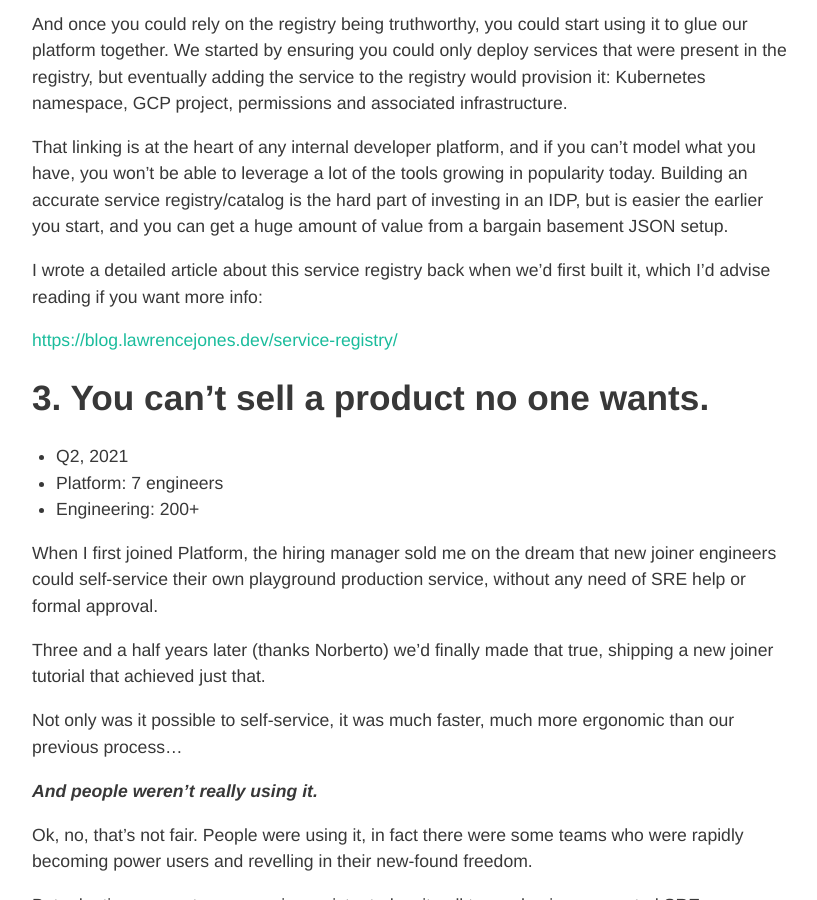
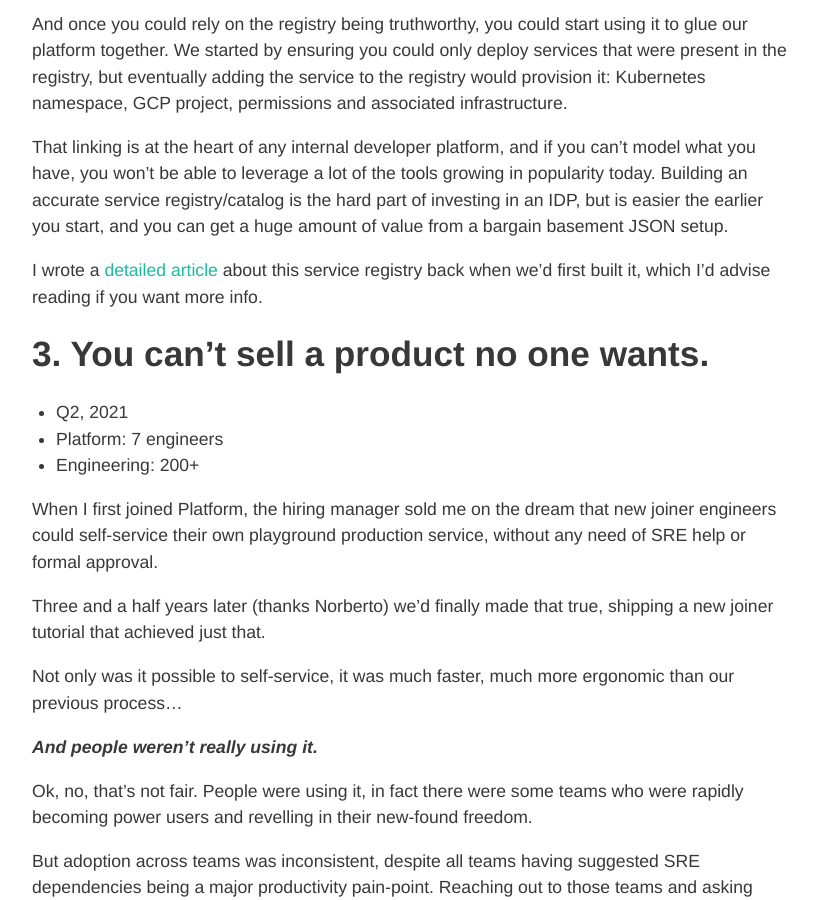
Before and after one commit to samstarling/blog.lawrencejones.dev, a Jekyll site: the page built from _posts/2022-06-11-growing-into-platform-engineering.md, in a window 1280 px wide and 900 px high, scrolled down 4104 px. Shown: the whole window, without its empty margins (228-1045 px from the left). Built offline with Jekyll 4.4.1, drawn with Linux system fonts in a browser that asks for light colours; nearby versions of some CDN libraries; some web fonts are replaced; comment, search, counter and statistics services are not loaded; part of the change alters nothing that is shown; some of the changed text lies outside the part shown.

Commit message:
Link and hn url

```diff
--- a/_posts/2022-06-11-growing-into-platform-engineering.md
+++ b/_posts/2022-06-11-growing-into-platform-engineering.md
@@ -3,7 +3,7 @@ layout: post
 title:  "Growing into Platform Engineering"
 date:   "2022-06-11 12:00:00 +0000"
 image:  /assets/images/growing-platform-engineering.jpg
-hackernews: TODO
+hackernews: https://news.ycombinator.com/item?id=31704121
 tags:
   - engineering
 excerpt: |
@@ -201,10 +201,8 @@ you can get a huge amount of value from a bargain basement JSON setup.
 
 [service-registry]: https://blog.lawrencejones.dev/service-registry/
 
-I wrote a detailed article about this service registry back when we'd first
-built it, which I'd advise reading if you want more info:
-
-[https://blog.lawrencejones.dev/service-registry/][service-registry]
+I wrote a [detailed article][service-registry] about this service registry back
+when we'd first built it, which I'd advise reading if you want more info.
 
 ## 3. You can’t sell a product no one wants.
 
```
